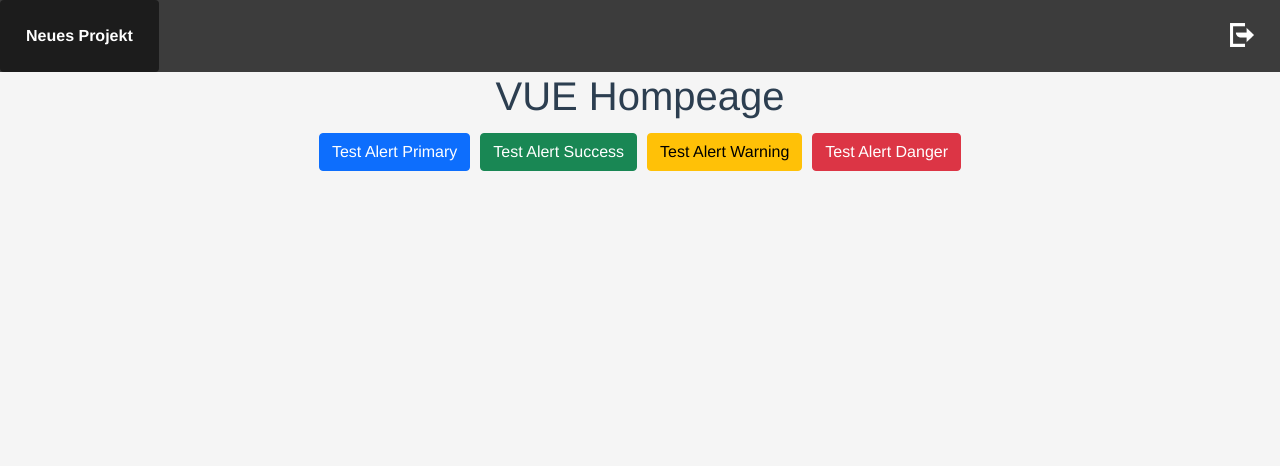
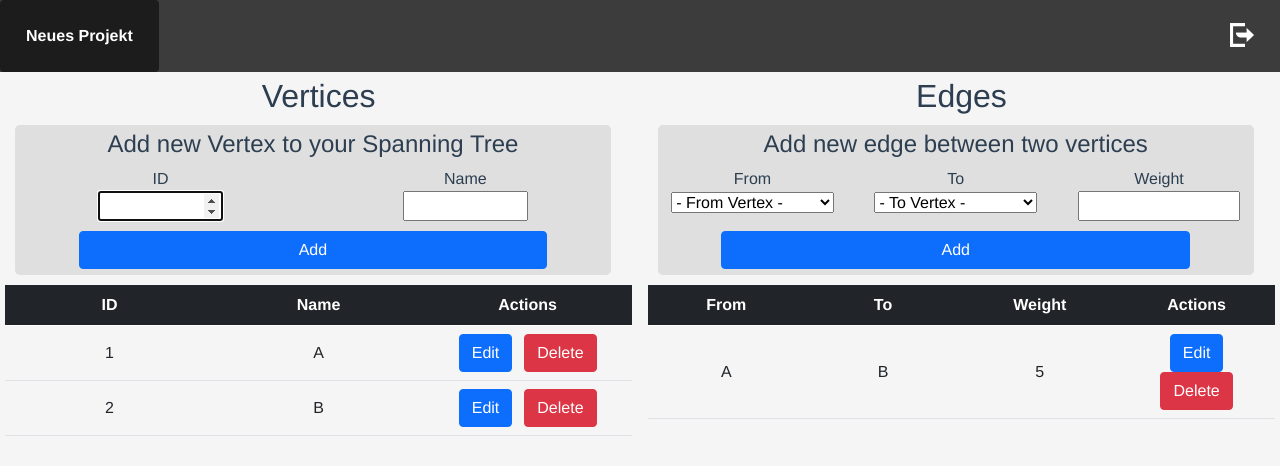
Before and after one commit to LenardBarth/SpanTreeWebapp, a Vue app in the folder frontend/spanningtree_fe/: page / in a window 1280 px wide. Shown: the top 466 px of the page. Built offline with nearby package versions, Linux system fonts and the light colour scheme.

Commit message:
UI for adding vrtcs&edges complete

```diff
--- /dev/null
+++ b/frontend/spanningtree_fe/src/components/addEdgeList.vue
@@ -0,0 +1,148 @@
+<template>
+    <form @submit.prevent="">
+        <h2 >Edges</h2>
+        <div class="addnewedge-wrapper">
+            <h4>Add new edge between two vertices</h4>
+            <div class="row justify-content-start">
+                <div class="col col-4 form-group ">
+                    <label class="w-100" for="from">From</label>
+                    <select class="vrtx-select" v-model="From" required>
+                        <option id="default" disabled value="">- From Vertex -</option>
+                        <option v-for="(vrtx, index) in vrtxList" :key="index"></option>
+                    </select>
+                </div>
+                <div class="col col-4 form-group">
+                    <label class="w-100" for="To">To</label>
+                    <select class="vrtx-select" v-model="To" required>
+                        <option id="default" disabled value="">- To Vertex -</option>
+                        <option v-for="(vrtx, index) in vrtxList" :key="index"></option>
+                    </select>
+                </div>
+                <div class="col col-4 form-group">
+                    <label class="w-100" for="Weight">Weight</label>
+                    <input type="number" v-model="Weight">
+                </div>
+            </div>
+            <button type="button" @click="addEdge" class="btn btn-primary" ><i class="fa fa-plus"></i>Add</button>
+        </div>
+        <table id="edge-list-table" class="table table-hover">
+            <thead class="table-dark">
+                <tr>
+                    <th scope="col">From</th>
+                    <th scope="col">To</th>
+                    <th scope="col">Weight</th>
+                    <th scope="col">Actions</th>
+                </tr>
+            </thead>
+            <tbody>
+                <tr v-for="(edge, index) in edgeList" :key="index">
+                    <td>
+                        <span v-show="!edge.inEditMode">{{ edge.From }}</span>
+                        <select class="vrtx-select" v-model="From" v-show="edge.inEditMode" required>
+                            <option id="default" disabled value="">- From Vertex -</option>
+                            <option v-for="(vrtx, index) in vrtxList" :key="index"></option>
+                        </select>
+                    </td>
+                    <td>
+                        <span v-show="!edge.inEditMode">{{ edge.To }}</span>
+                        <select class="vrtx-select" v-model="To" v-show="edge.inEditMode" required>
+                            <option id="default" disabled value="">- To Vertex -</option>
+                            <option v-for="(vrtx, index) in vrtxList" :key="index"></option>
+                        </select>
+                    </td>
+                    <td>
+                        <span v-show="!edge.inEditMode">{{ edge.Weight }}</span>
+                        <input v-bind:placeholder="edge.Weight" v-show="edge.inEditMode" v-model="edge.Weight" />
+                    </td>
+                    <td>
+                        <button type="button" class="btn btn-success" v-show="edge.inEditMode" @click="editEdgeComplete(edge)"><i class="fa fa-save"></i>Save</button>
+                        <button type="button" class="btn btn-primary" v-show="!edge.inEditMode" @click="editEdge(edge)"><i class="fa fa-edit"></i>Edit</button>
+                        <button type="button" class="btn btn-danger" @click="removeVrtx(index)"><i class="fa fa-remove"></i>Delete</button>
+                    </td>
+                </tr>
+            </tbody>
+        </table>
+
+    </form>
+</template>
+
+
+<script>
+export default {
+    name: "addEdgeList",
+    data() {
+        return {
+            From: '',
+            To: '',
+            Weight: '',
+            inEditMode: false,
+            edgeList: [
+                {From: 'A', To: 'B', Weight: 5, inEditMode: false},
+            ],
+            vrtxList: []
+        }
+    },
+    methods: {
+        addEdge(){
+            var inputFrom = this.From.trim()
+            var inputTo = this.To.trim()
+            var inputWeight = this.Weight
+            this.edgeList.push({
+                From: inputFrom,
+                To: inputTo,
+                Weight: inputWeight,
+                inEditMode: false
+            });
+            this.clearAll()
+        },
+        clearAll() {
+            this.From = ''
+            this.To = ''
+            this.Weight = ''
+        },
+        removeEdge(index){
+            this.EdgeList.splice(index, 1) //delete 1 element from the array at the position index
+        },
+        editEdge(edge){
+            edge.inEditMode = true
+        },
+        editEdgeComplete(edge) {
+            edge.inEditMode = false
+        }
+    }
+}
+</script>
+
+
+<style scoped>
+#edge-list-table{
+  table-layout: fixed;
+  vertical-align: middle;
+}
+
+.addnewedge-wrapper button {
+  width: 80%;
+  margin-top: 10px;
+}
+
+table button {
+  margin: 0 6px;
+}
+
+.addnewedge-wrapper {
+    height: 150px;
+    width: 95%;
+    background-color: rgb(223, 223, 223);
+    margin: 10px;
+    padding: 5px;
+    border-radius: 5px;
+}
+
+input, select {
+    width: 80%;
+}
+
+.col.col-2.form-group, .col.col-4.form-group {
+    padding: 0;
+}
+</style>
--- a/frontend/spanningtree_fe/src/components/addVrtxList.vue
+++ b/frontend/spanningtree_fe/src/components/addVrtxList.vue
@@ -1,6 +1,20 @@
 <template>
     <form @submit.prevent="">
-        <h2 >All Vertices</h2>
+        <h2 >Vertices</h2>
+        <div class="addnewvrtx-wrapper">
+            <h4>Add new Vertex to your Spanning Tree</h4>
+            <div class="row justify-content-around">
+                <div class="col col-4 form-group ">
+                    <label class="w-100" for="vrtxID">ID</label>
+                    <input type="number" v-model="vrtxID" autofocus>
+                </div>
+                <div class="col col-4 form-group">
+                    <label class="w-100" for="vrtxName">Name</label>
+                    <input type="text" v-model="vrtxName">
+                </div>
+            </div>
+            <button type="button" @click="addVrtx" class="btn btn-primary" ><i class="fa fa-plus"></i>Add</button>
+        </div>
         <table id="vrtx-list-table" class="table table-hover">
             <thead class="table-dark">
                 <tr>
@@ -27,20 +41,7 @@
                 </tr>
             </tbody>
         </table>
-        <div class="addnewvrtx-wrapper">
-            <h4>Add new Vertex to your Spanning Tree</h4>
-            <div class="row justify-content-around">
-                <div class="col-4 form-group ">
-                    <label for="vrtxID">ID</label>
-                    <input type="number" v-model="vrtxID" autofocus>
-                </div>
-                <div class="col-4 form-group">
-                    <label for="vrtxName">Name</label>
-                    <input type="text" v-model="vrtxName">
-                </div>
-                <button type="button" @click="addVrtx" class="col-2 btn btn-primary" ><i class="fa fa-plus"></i>Add</button>
-            </div>
-        </div>
+
     </form>
 </template>
 
@@ -64,9 +65,9 @@ export default {
             var inputVrtxID = this.vrtxID
             var inputVrtxName = this.vrtxName.trim()
             this.vrtxList.push({
-            vrtxID: inputVrtxID,
-            vrtxName: inputVrtxName,
-            inEditMode: false
+                vrtxID: inputVrtxID,
+                vrtxName: inputVrtxName,
+                inEditMode: false
             });
             this.clearAll()
         },
@@ -94,15 +95,25 @@ export default {
   vertical-align: middle;
 }
 
-button {
-  margin-left: 12px;
+.addnewvrtx-wrapper button {
+  width: 80%;
+  margin-top: 10px;
+}
+
+table button {
+  margin: 0 6px;
 }
 
 .addnewvrtx-wrapper {
-    width: 75%;
+    height: 150px;
+    width: 95%;
     background-color: rgb(223, 223, 223);
-    margin: 5px;
-    padding: 10px;
+    margin: 10px;
+    padding: 5px;
     border-radius: 5px;
 }
+
+input {
+    width: 70%;
+}
 </style>
--- a/frontend/spanningtree_fe/src/views/Home.vue
+++ b/frontend/spanningtree_fe/src/views/Home.vue
@@ -1,22 +1,37 @@
 <template>
-    <div>
-        <h1>VUE Hompeage</h1>
+<div class="content-wrapper">
+    <!-- List Layout and Funcionalty from https://codepen.io/SimoTuognia/pen/ZjYJQo -->
+    <div class="component-wrapper">
+        <addVrtxListVue />
     </div>
-    <button class="btn btn-primary" @click="$emit('infoPopup', {status: 'primary', msg: 'This is a test PRIMARY message'})">Test Alert Primary</button>
-    <button class="btn btn-success" @click="$emit('infoPopup', {status: 'success', msg: 'This is a test SUCCESS message'})">Test Alert Success</button>
-    <button class="btn btn-warning" @click="$emit('infoPopup', {status: 'warning', msg: 'This is a test WARNIING message'})">Test Alert Warning</button>
-    <button class="btn btn-danger" @click="$emit('infoPopup', {status: 'danger', msg: 'This is a test DANGER message'})">Test Alert Danger</button>
+    <div class="component-wrapper">
+        <addEdgeListVue />
+    </div>
+</div>
 </template>
 
 <script>
+import addVrtxListVue from '@/components/addVrtxList.vue'
+import addEdgeListVue from '@/components/addEdgeList.vue'
+
 export default {
     name: "HomePage",
+    components: {
+        addVrtxListVue,
+        addEdgeListVue
+    },
     emits: ['infoPopup']
 }
 </script>
 
 <style scoped>
-button {
+.content-wrapper {
+    width: 100vw;
+    display: flex;
+    justify-content: space-between;
+}
+.component-wrapper {
+    width: 49%;
     margin: 5px;
 }
 </style>
```
